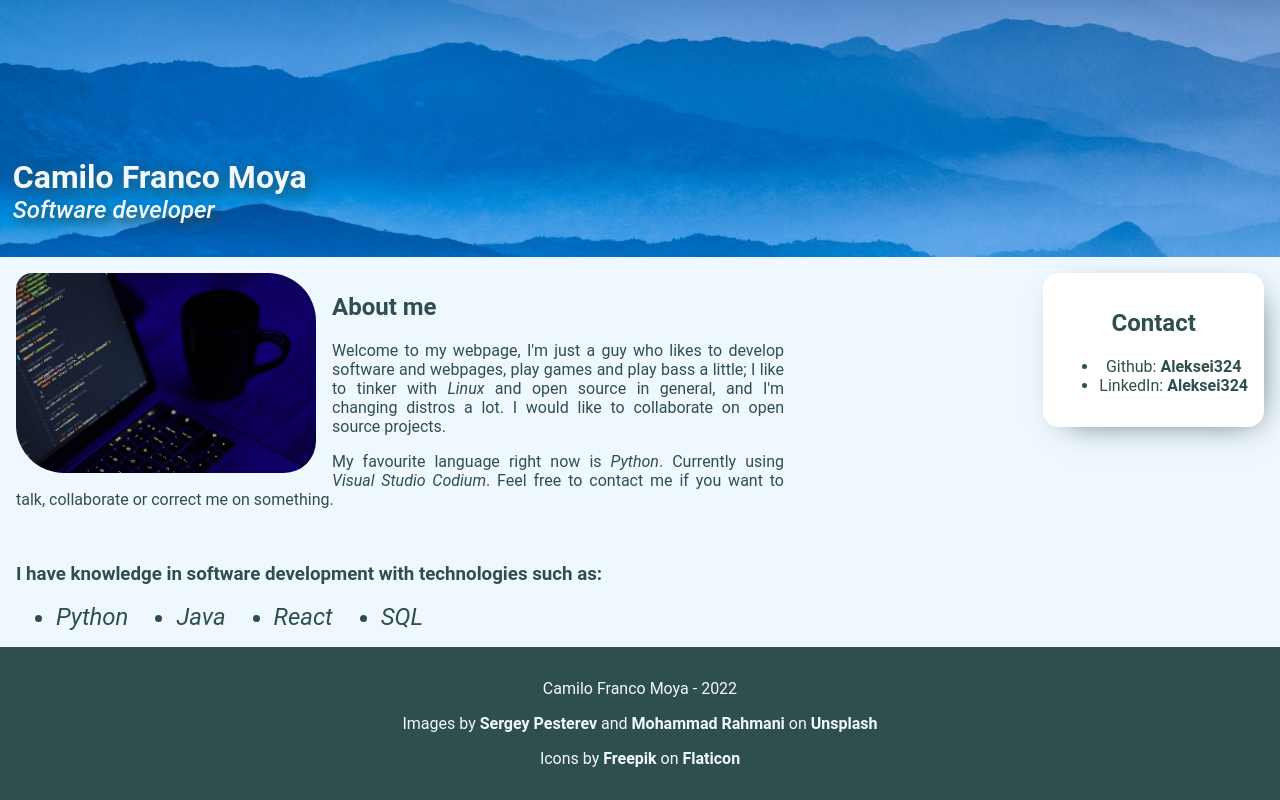
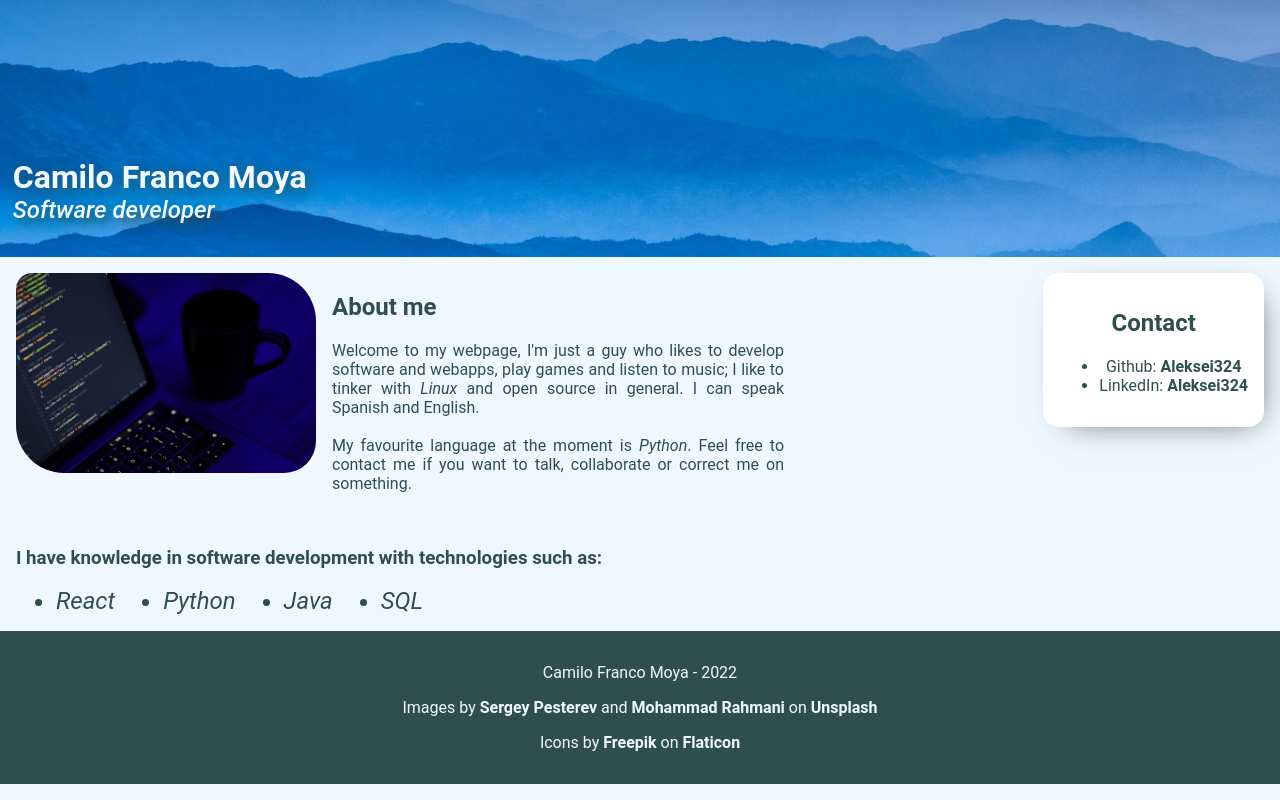
Before and after one commit to Aleksei324/personal-webpage, a React (Create React App) app: page / in a window 1280 px wide. Shown: the part 423-1223 px from the top of the page. Built offline with nearby package versions, Linux system fonts and the light colour scheme.

Commit message:
updating about page

```diff
--- a/package.json
+++ b/package.json
@@ -10,7 +10,7 @@
     "react": "^17.0.2",
     "react-dom": "^17.0.2",
     "react-router-dom": "^6.3.0",
-    "react-scripts": "5.0.0",
+    "react-scripts": "^5.0.1",
     "web-vitals": "^2.1.4"
   },
   "scripts": {
@@ -18,7 +18,6 @@
     "build": "react-scripts build",
     "test": "react-scripts test",
     "eject": "react-scripts eject",
-
     "predeploy": "npm run build",
     "deploy": "gh-pages -d build"
   },
--- a/src/App.css
+++ b/src/App.css
@@ -40,8 +40,8 @@ a:hover {
 
 .iconGrow:hover {
 	transition: width 0.5s, height 0.5s;
-    width: 64px;
-    height: 64px;
+	width: 50px;
+	height: 50px;
 }
 
 .flex {
--- a/src/components/experiencia/Experiencia.js
+++ b/src/components/experiencia/Experiencia.js
@@ -10,9 +10,8 @@ import imagejava from '../../images/java.png';
 function Experiencia() {
 	return (
 		<div>
-            <br/>
-            <br/>
-            <br/>
+			<br/><br/><br/>
+
 			<h1 className='titleSubpage'>Some projects</h1>
 			<section className='Experiencia flex'>
 
@@ -23,7 +22,7 @@ function Experiencia() {
 						for <i>Python 3</i> with which you can create dynamically
 						sized numbers; in other words, increase their maximum
 						decimal or digit capacity to whatever is required.</p>
-                        <img className='iconGrow' src={imagepy} alt='Python icon' title='Python 3' width='32' height='32'/>
+						<img className='iconGrow' src={imagepy} alt='Python icon' title='Python 3' width='40' height='40'/>
 					</div>
 					<ExperienciaButton link="https://github.com/Aleksei324/Numfinity"/>
 				</div>
@@ -39,8 +38,8 @@ function Experiencia() {
 						where you can check prices of construction
 						materials. It was built with <i>Java</i> and
 						a <i>MySQL</i> database.</p>
-                        <img className='iconGrow' src={imagejava} alt='Java icon' title='Java 8' width='32' height='32'/>
-                        <img className='iconGrow' src={imagesql} alt='SQL icon' title='MySQL' width='32' height='32'/>
+						<img className='iconGrow' src={imagejava} alt='Java icon' title='Java 8' width='40' height='40'/>
+						<img className='iconGrow' src={imagesql} alt='SQL icon' title='MySQL' width='40' height='40'/>
 					</div>
 					<ExperienciaButton link="https://github.com/Aleksei324/Betterzon"/>
 				</div>
@@ -52,20 +51,16 @@ function Experiencia() {
 						with my personal information, data about
 						some of my own projects and a mini-game.
 						It is built in <i>React</i>.</p>
-                        <img className='iconGrow' src={imagereact} alt='React icon' title='React' width='32' height='32'/>
-                        <img className='iconGrow' src={imagecss} alt='CSS icon' title='CSS 3' width='32' height='32'/>
+						<img className='iconGrow' src={imagereact} alt='React icon' title='React' width='40' height='40'/>
+						<img className='iconGrow' src={imagecss} alt='CSS icon' title='CSS 3' width='40' height='40'/>
 					</div>
 					<ExperienciaButton link="https://github.com/Aleksei324/webpage"/>
 				</div>
 
 			</section>
-
 			<br/>
 			<p>... and some more in <a target='_blank' rel="noreferrer" href='https://github.com/Aleksei324' title='Link to my personal Github.'>my Github.</a></p>
 			<br/>
-
-            <br/><br/><br/><br/><br/>
-            <br/><br/>
 		</div>
 	);
 }
--- a/src/components/main/AboutMe.js
+++ b/src/components/main/AboutMe.js
@@ -9,12 +9,12 @@ function AboutMe(){
 				<img className='imgCool imgMain' src={imagecode} alt='A computer with code and a cup' width='300' height='200'/>
 				<h2>About me</h2>
 
-                <p>Welcome to my webpage, I'm just a guy who likes to develop software and webpages, play games and play bass a little;
-                I like to tinker with <i>Linux</i> and open source in general, and I'm changing distros a lot.
-                I would like to collaborate on open source projects.</p>
-
-                <p>My favourite language right now is <i>Python</i>. Currently using <i>Visual Studio Codium</i>.
-                Feel free to contact me if you want to talk, collaborate or correct me on something.</p>
+				<p>
+					Welcome to my webpage, I'm just a guy who likes to develop software and webapps, play games
+					and listen to music; I like to tinker with <i>Linux</i> and open source in general. I can speak
+					Spanish and English. <br/><br/> My favourite language at the moment is <i>Python</i>. Feel free to contact
+					me if you want to talk, collaborate or correct me on something.
+				</p>
 
 				<br/>
 
@@ -22,9 +22,9 @@ function AboutMe(){
 
 				<i>
 					<ul>
+						<li className='oneLine'>React</li>
 						<li className='oneLine'>Python</li>
 						<li className='oneLine'>Java</li>
-                    <li className='oneLine'>React</li>
 						<li className='oneLine'>SQL</li>
 					</ul>
 				</i>
@@ -38,16 +38,25 @@ function AboutMe(){
 					<ul>
 						<li>
 							Github:&nbsp;
-                            <a target='_blank' rel="noreferrer" href='https://github.com/Aleksei324' title='Link to my personal Github.'>Aleksei324</a>
+							<a target='_blank' rel="noreferrer"
+								href='https://github.com/Aleksei324'
+								title='Link to my personal Github.'>Aleksei324</a>
 						</li>
+
 						<li>
 							LinkedIn:&nbsp;
-                            <a target='_blank' rel="noreferrer" href='https://www.linkedin.com/in/aleksei324' title='Link to my personal LinkedIn.'>Aleksei324</a>
+							<a target='_blank' rel="noreferrer"
+								href='https://www.linkedin.com/in/aleksei324'
+								title='Link to my personal LinkedIn.'>Aleksei324</a>
 						</li>
 					</ul>
 
 				</div>
-                <div>{/* This div helps the side panel to keep his normal size even when the text is stretched */}</div>
+
+				<div>
+					{/* This div helps the side panel to keep his normal size even when the text is stretched */}
+				</div>
+
 			</div>
 
 		</section>
```
Also changed, not shown: 1 other file (tests, documents, lock files or other folders). Lines whose indentation alone changed are shown as unchanged.
